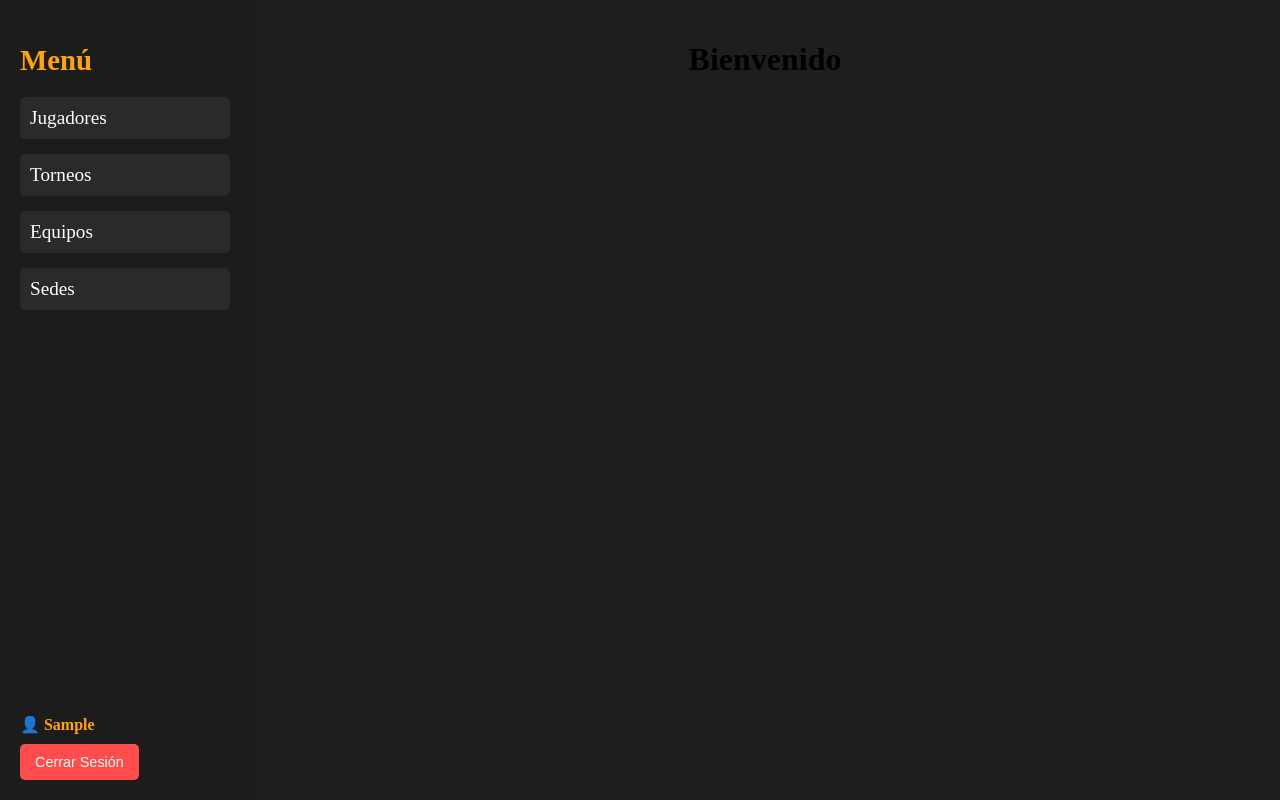
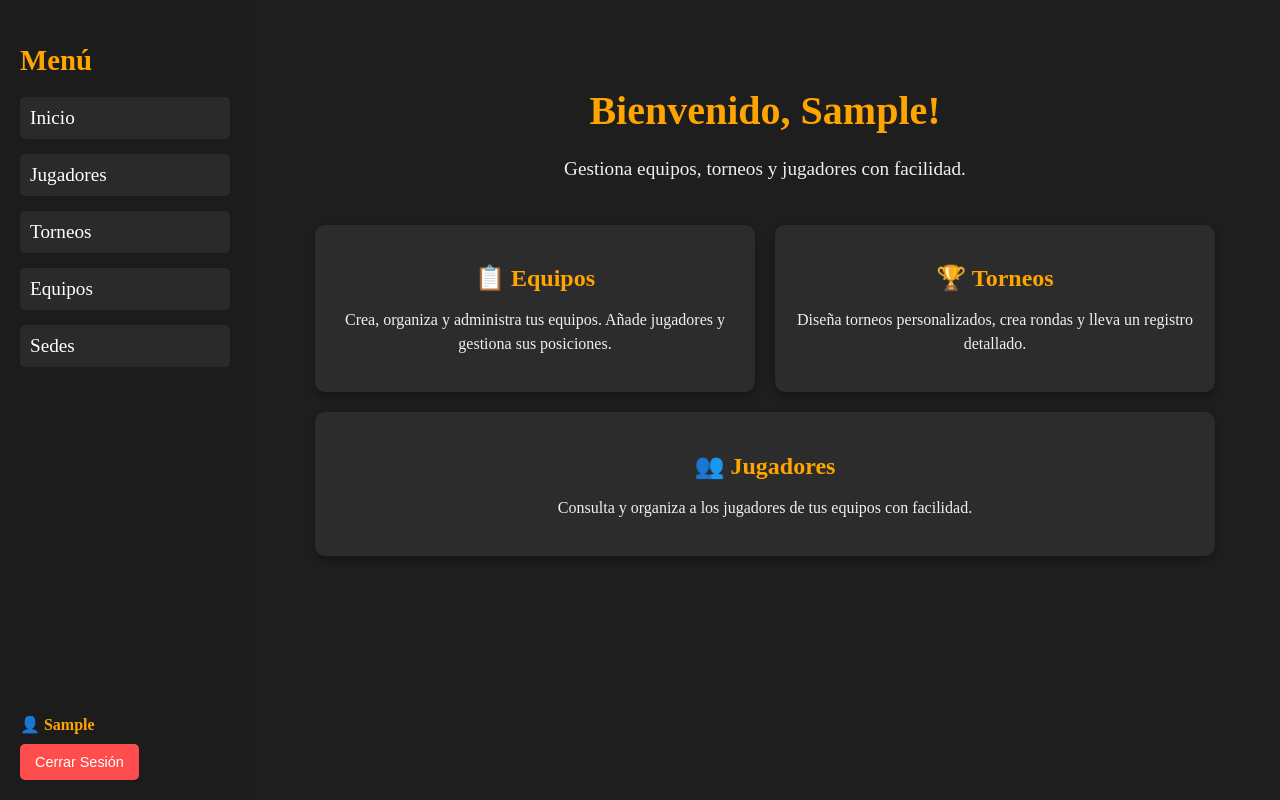
Before and after one commit to MiquelAng11/Web-React-Ligas, a React (Create React App) app: page / in a window 1280 px wide. Both pictures are taken after typing "Sample", "Sample123" into the empty fields and a click on the button "Login". Built offline with nearby package versions, Linux system fonts and the light colour scheme.

Commit message:
página de inicio

```diff
--- a/src/App.js
+++ b/src/App.js
@@ -6,6 +6,7 @@ import Torneos from './pages/torneos';
 import Jugadores from './pages/jugadores';
 import UserSettings from './pages/userSettings';
 import Navbar from './components/Navbar';
+import Inicio from './pages/inicio';
 import './App.css';
 
 function App() {
@@ -100,7 +101,7 @@ function App() {
                   />
                   <Route path="/jugadores" element={<Jugadores teams={teams} />} />
                   <Route path="/settings" element={<UserSettings />} />
-                  <Route path="/" element={<h1>Bienvenido</h1>} />
+                  <Route path="/" element={<Inicio user={user} />} />
                   <Route path="*" element={<Navigate to="/" />} />
                 </Routes>
               </main>
--- a/src/components/Navbar.jsx
+++ b/src/components/Navbar.jsx
@@ -5,10 +5,11 @@ import '../styles/Navbar.css';
 function Navbar({ user, handleLogout }) {
   return (
     <div className="navbar">
-      <Link to="/" className="navbar-title-link">
         <h2 className="navbar-title">Menú</h2>
-      </Link>
       <ul className="navbar-links">
+       <li>
+          <Link to="/">Inicio</Link>
+        </li>
         <li>
           <Link to="/jugadores">Jugadores</Link>
         </li>
--- /dev/null
+++ b/src/pages/inicio.jsx
@@ -0,0 +1,35 @@
+import React from 'react';
+import '../styles/Inicio.css';
+
+function Inicio({ user }) {
+  return (
+    <div className="inicio-container">
+      <h1 className="inicio-titulo">Bienvenido, {user ? user.username : "Usuario"}!</h1>
+      <p className="inicio-descripcion">
+        Gestiona equipos, torneos y jugadores con facilidad.
+      </p>
+      <div className="inicio-secciones">
+        <div className="inicio-seccion">
+          <h2>📋 Equipos</h2>
+          <p>
+            Crea, organiza y administra tus equipos. Añade jugadores y gestiona sus posiciones.
+          </p>
+        </div>
+        <div className="inicio-seccion">
+          <h2>🏆 Torneos</h2>
+          <p>
+            Diseña torneos personalizados, crea rondas y lleva un registro detallado.
+          </p>
+        </div>
+        <div className="inicio-seccion">
+          <h2>👥 Jugadores</h2>
+          <p>
+            Consulta y organiza a los jugadores de tus equipos con facilidad.
+          </p>
+        </div>
+      </div>
+    </div>
+  );
+}
+
+export default Inicio;
--- /dev/null
+++ b/src/styles/Inicio.css
@@ -0,0 +1,47 @@
+.inicio-container {
+    text-align: center;
+    color: #f0f0f0;
+    padding: 40px 20px;
+    margin: 0 auto;
+    max-width: 900px;
+  }
+
+  .inicio-titulo {
+    font-size: 2.5rem;
+    color: #ffa500;
+    margin-bottom: 20px;
+  }
+
+  .inicio-descripcion {
+    font-size: 1.2rem;
+    margin-bottom: 40px;
+    line-height: 1.6;
+  }
+
+  .inicio-secciones {
+    display: flex;
+    flex-wrap: wrap;
+    gap: 20px;
+    justify-content: center;
+  }
+
+  .inicio-seccion {
+    background-color: #2c2c2c;
+    padding: 20px;
+    border-radius: 10px;
+    box-shadow: 0 4px 10px rgba(0, 0, 0, 0.3);
+    width: calc(33.333% - 20px);
+    min-width: 250px;
+    flex-grow: 1;
+  }
+
+  .inicio-seccion h2 {
+    color: #ffa500;
+    font-size: 1.5rem;
+    margin-bottom: 10px;
+  }
+
+  .inicio-seccion p {
+    font-size: 1rem;
+    line-height: 1.5;
+  }
```
